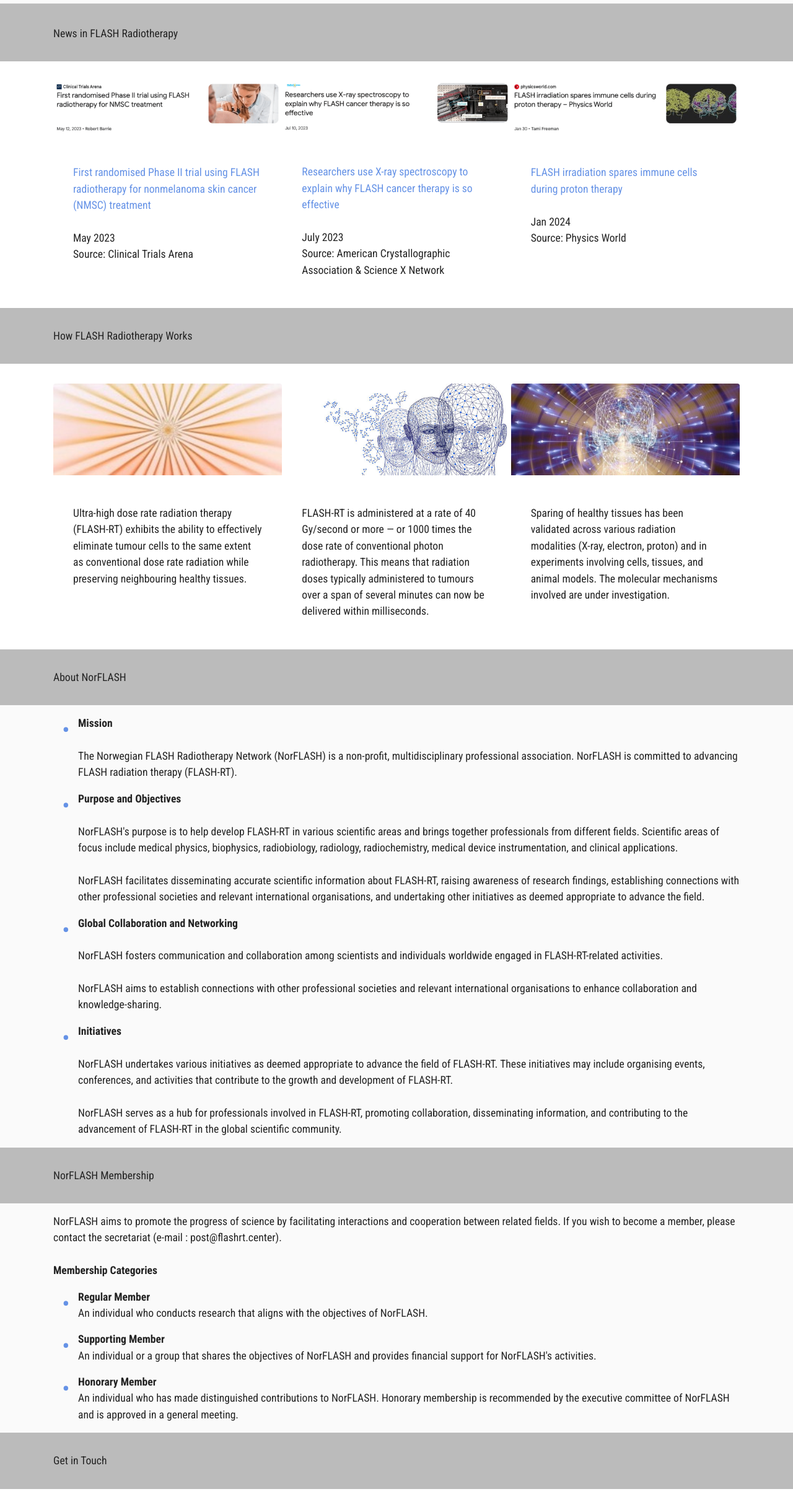
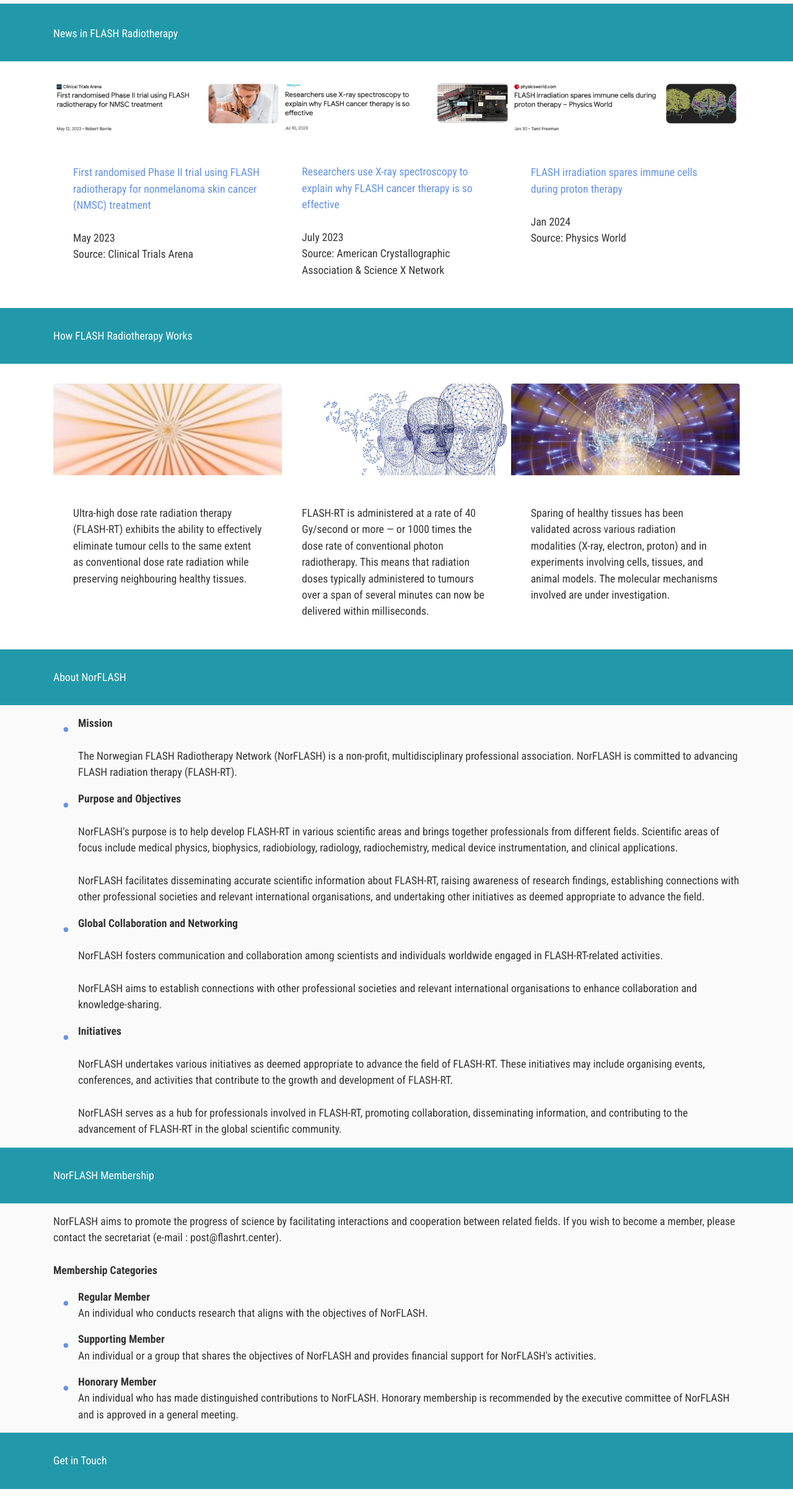
Before and after one commit to NorFLASHRT/norflash, a plain HTML site: page index.html in a window 1280 px wide. Shown: the part 99-2531 px from the top of the page at 62% size. Drawn offline with Linux system fonts and the light colour scheme.

Commit message:
Add files via upload

```diff
--- a/assets/mobirise/css/mbr-additional.css
+++ b/assets/mobirise/css/mbr-additional.css
@@ -688,10 +688,11 @@ a {
 .cid-tYaQlBoUuu {
   padding-top: 5rem;
   padding-bottom: 0rem;
-  background-color: #bbbbbb;
+  background-color: #2299aa;
 }
 .cid-tYaQlBoUuu .mbr-section-title {
   text-align: left;
+  color: #ffffff;
 }
 .cid-tW4AlMs2cK {
   padding-top: 0rem;
@@ -746,6 +747,7 @@ a {
 .cid-tW4AlMs2cK .mbr-text,
 .cid-tW4AlMs2cK .mbr-section-btn {
   text-align: left;
+  color: #353535;
 }
 .cid-tW4AlMs2cK .item-title {
   text-align: center;
@@ -756,10 +758,11 @@ a {
 .cid-tYaR672JvH {
   padding-top: 2rem;
   padding-bottom: 0rem;
-  background-color: #bbbbbb;
+  background-color: #2299aa;
 }
 .cid-tYaR672JvH .mbr-section-title {
   text-align: left;
+  color: #ffffff;
 }
 .cid-tVKIXnSlpY {
   padding-top: 0rem;
@@ -814,6 +817,7 @@ a {
 .cid-tVKIXnSlpY .mbr-text,
 .cid-tVKIXnSlpY .mbr-section-btn {
   text-align: left;
+  color: #353535;
 }
 .cid-tVKIXnSlpY .item-title {
   text-align: left;
@@ -824,10 +828,11 @@ a {
 .cid-tYaRBJ223J {
   padding-top: 2rem;
   padding-bottom: 0rem;
-  background-color: #bbbbbb;
+  background-color: #2299aa;
 }
 .cid-tYaRBJ223J .mbr-section-title {
   text-align: left;
+  color: #ffffff;
 }
 .cid-tW3NQGDQSB {
   padding-top: 1rem;
@@ -855,18 +860,25 @@ a {
 .cid-tW3NQGDQSB H3 {
   color: #353535;
 }
+.cid-tW3NQGDQSB .list {
+  color: #353535;
+}
 .cid-tYaS0UzOrJ {
   padding-top: 2rem;
   padding-bottom: 0rem;
-  background-color: #bbbbbb;
+  background-color: #2299aa;
 }
 .cid-tYaS0UzOrJ .mbr-section-title {
   text-align: left;
+  color: #ffffff;
 }
 .cid-tW4VK1fNfw {
   padding-top: 1rem;
   padding-bottom: 0rem;
   background-color: #fafafa;
+}
+.cid-tW4VK1fNfw .mbr-text {
+  color: #353535;
 }
 .cid-tW4lEyCYHp {
   padding-top: 0rem;
@@ -891,13 +903,17 @@ a {
   font-size: 2rem;
   width: 1.6rem;
 }
+.cid-tW4lEyCYHp .list {
+  color: #353535;
+}
 .cid-tYaS3jdJ4i {
   padding-top: 2rem;
   padding-bottom: 0rem;
-  background-color: #bbbbbb;
+  background-color: #2299aa;
 }
 .cid-tYaS3jdJ4i .mbr-section-title {
   text-align: left;
+  color: #ffffff;
 }
 .cid-tW1NJJaiKe {
   padding-top: 0rem;
@@ -941,10 +957,11 @@ a {
 .cid-tYaS48dTlq {
   padding-top: 2rem;
   padding-bottom: 0rem;
-  background-color: #bbbbbb;
+  background-color: #2299aa;
 }
 .cid-tYaS48dTlq .mbr-section-title {
   text-align: left;
+  color: #ffffff;
 }
 .cid-tW1UkMcQpJ {
   padding-top: 1rem;
```
